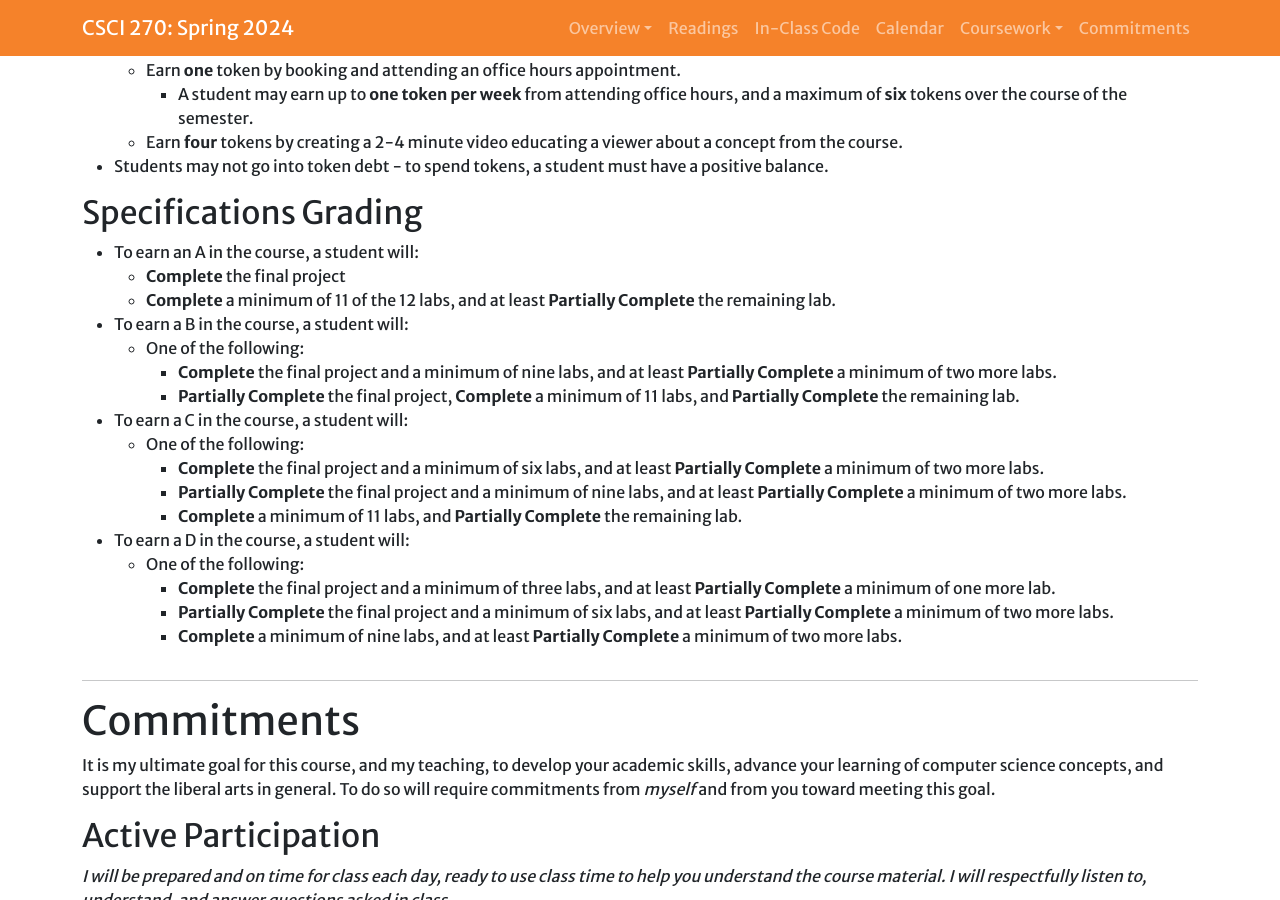
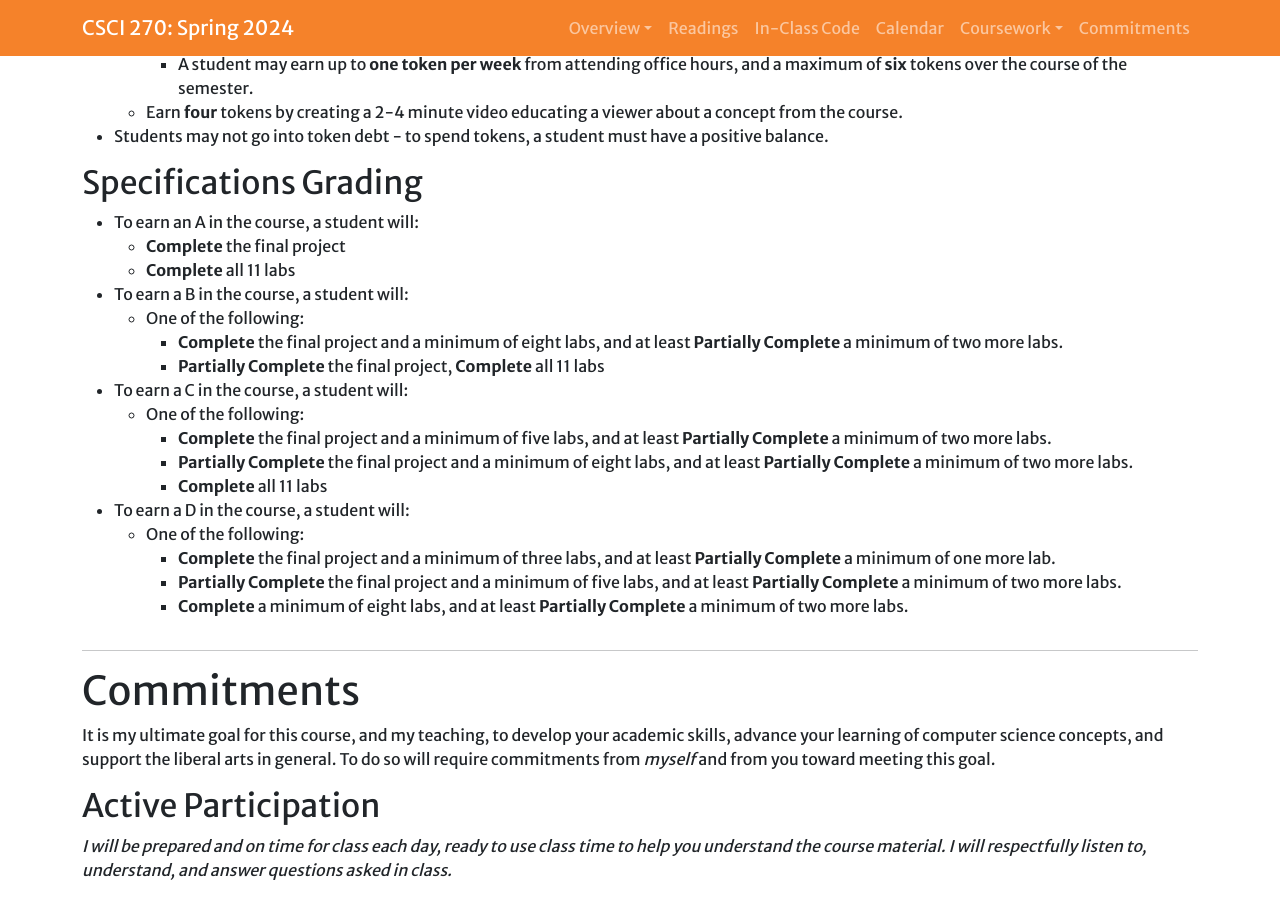
Before and after one commit to Hendrix-CS/csci270, a Jekyll site: the page built from index.md, in a window 1280 px wide and 900 px high, scrolled down 4464 px. Built offline with Jekyll 4.4.1, drawn with Linux system fonts in a browser that asks for light colours; a script that is not in the unit is left out; our own code applies the rules of GitHub Pages for plain Markdown files; some of the changed text lies outside the part shown.

Commit message:
Revised down from 12 to 11 labs and updated grading criteria accordingly

```diff
--- a/index.md
+++ b/index.md
@@ -65,34 +65,33 @@ Upon completing this course, my goal is for you to be able to:
 | 3/20   |   Weds  | **Spring Break - No class**
 | 3/22   |   Fri   | **Spring Break - No class**
 |
-| 3/25   |   Mon   | [Frequencies and Intervals](https://www.kaggle.com/gabrielferrer/frequencies-and-intervals)   | Lab 10: [Sentiment Analysis of Music](https://www.kaggle.com/gabrielferrer/music-major-and-minor-analysis)
+| 3/25   |   Mon   |                            |  Lab 10: [Music Clustering](https://www.kaggle.com/gabrielferrer/music-clustering)
 | 3/27   |   Weds  |
 | 3/29   |   Fri   |                            |
 |
-| 4/1    |   Mon   |                            | Lab 11: [Music Clustering](https://www.kaggle.com/gabrielferrer/music-clustering) | Lab 10
+| 4/1    |   Mon   |                            | Lab 11: [Visual Novel]({{site.baseurl}}/labs/novel.html)  | Lab 10
 | 4/3    |   Weds  |
 | 4/5    |   Fri   |                            |                                                                  |
 |
 | 4/8    |   Mon   | ** Eclipse - No class **   |
-| 4/10   |   Weds  |                            | Lab 12: [Visual Novel]({{site.baseurl}}/labs/novel.html)         | Lab 11
-| 4/12   |   Fri   |                            |                                                                  |
+| 4/10   |   Weds  | Final Project              | [Final project]({{site.baseurl}}/projects/project.html): Proposal   | Lab 11
+| 4/12   |   Fri   |                            |                           |
 |
 | 4/15   |   Mon   |                            |
-| 4/17   |   Weds  | Final Project              | Final Project: Proposal                                          | Lab 12
-| 4/19   |   Fri   |                            |                                                                  | [Final project]({{site.baseurl}}/projects/project.html): Proposal
+| 4/17   |   Weds  |                            |                           |
+| 4/19   |   Fri   |                            |                           |
 |
-| 4/22   |   Mon   |                            |                                                                  |
-| 4/24   |   Weds  |                            |                                                                  | [Final project]({{site.baseurl}}/projects/project.html): Progress Report
-| 4/26   |   Fri   |                            |                                                                  | [Final project]({{site.baseurl}}/projects/project.html): Progress Report |
+| 4/22   |   Mon   |                            |                           |
+| 4/24   |   Weds  |                            |                           | [Final project]({{site.baseurl}}/projects/project.html): Progress Report
+| 4/26   |   Fri   |                            |                           | [Final project]({{site.baseurl}}/projects/project.html): Progress Report |
 | 5/2    |   Thr 8:30-11:30 am|                                                                                    | [Final project]({{site.baseurl}}/projects/project.html): Presentation |
 
 # <a name="assessment">Assessment</a>
 
 ## <a name="labs">Labs</a>
 
-A total of 12 labs will be assigned throughout the semester, approximately one lab per week.
-Each submission will be assessed as either **Complete**, **Partially Complete** or **Missing**. The
-criteria for these assessments will be given for each lab.
+A total of 11 labs will be assigned throughout the semester, approximately one lab per week.
+Each submission will be assessed as either **Complete**, **Partially Complete** or **Missing**. The criteria for these assessments will be given for each lab.
 
 | #  | Lab                                                                                            | Assigned | Due      |
 |----|------------------------------------------------------------------------------------------------|----------|----------|
@@ -101,13 +100,12 @@ criteria for these assessments will be given for each lab.
 | 3  | [Document Clustering](https://www.kaggle.com/gabrielferrer/csci-270-lab-3-document-clustering) | 1/26     | 2/2      |
 | 4  | [Sentiment Analysis](https://www.kaggle.com/gabrielferrer/lab-4-sentiment-analysis)            | 2/2      | 2/9      |
 | 5  | [Topic Modeling](https://www.kaggle.com/gabrielferrer/lab-5-topic-modeling)                    | 2/9      | 2/16     |
-| 6  | [Algorithmic Art]({{site.baseurl}}/labs/art.html)                                              | 2/16     | 2/23     |
-| 7  | [Image Analysis](https://www.kaggle.com/gabrielferrer/csci-270-lab-7)                          | 2/23     | 3/1      |
-| 8  | Image Analysis of Faces                                                                        | 3/1      | 3/8      |
-| 9  | [Algorithmic Music]({{site.baseurl}}/labs/music1.html)                                         | 3/8      | 3/15     |
-|10  | [Major and Minor](https://www.kaggle.com/gabrielferrer/music-major-and-minor-analysis)         | 3/25     | 4/1      |
-|11  | [Music Clustering](https://www.kaggle.com/gabrielferrer/music-clustering)                      | 4/1      | 4/10     |
-|12  | [Visual Novel]({{site.baseurl}}/labs/novel.html)                                               | 4/10     | 4/17     |
+| 6  | [Algorithmic Art](https://www.kaggle.com/gabrielferrer/lab-6-algorithmic-art)                  | 2/16     | 2/23     |
+| 7  | [People in Paintings](https://www.kaggle.com/gabrielferrer/lab-7-people-in-paintings)          | 2/23     | 3/1      |
+| 8  | [Algorithmic Music]({{site.baseurl}}/labs/music1.html)                                         | 3/1      | 3/8      |
+| 9  | [Major and Minor](https://www.kaggle.com/gabrielferrer/music-major-and-minor-analysis)         | 3/8      | 3/15     |
+|10  | [Music Clustering](https://www.kaggle.com/gabrielferrer/music-clustering)                      | 3/25     | 4/1      |
+|11  | [Visual Novel]({{site.baseurl}}/labs/novel.html)                                               | 4/1      | 4/10     |
 
 ## <a name="finalproject">Final Project</a>
 
@@ -143,18 +141,18 @@ Each student begins the semester with **six tokens**.
 
 * To earn an A in the course, a student will:
   * **Complete** the final project
-  * **Complete** a minimum of 11 of the 12 labs, and at least **Partially Complete** the remaining lab.
+  * **Complete** all 11 labs
 * To earn a B in the course, a student will:
   * One of the following:
-    * **Complete** the final project and a minimum of nine labs, and at least **Partially Complete** a minimum of two more labs.
-	* **Partially Complete** the final project, **Complete** a minimum of 11 labs, and **Partially Complete** the remaining lab.
+    * **Complete** the final project and a minimum of eight labs, and at least **Partially Complete** a minimum of two more labs.
+	* **Partially Complete** the final project, **Complete** all 11 labs
 * To earn a C in the course, a student will:
   * One of the following:
-    * **Complete** the final project and a minimum of six labs, and at least **Partially Complete** a minimum of two more labs.
-    * **Partially Complete** the final project and a minimum of nine labs, and at least **Partially Complete** a minimum of two more labs.
-    * **Complete** a minimum of 11 labs, and **Partially Complete** the remaining lab.
+    * **Complete** the final project and a minimum of five labs, and at least **Partially Complete** a minimum of two more labs.
+    * **Partially Complete** the final project and a minimum of eight labs, and at least **Partially Complete** a minimum of two more labs.
+    * **Complete** all 11 labs
 * To earn a D in the course, a student will:
   * One of the following:
     * **Complete** the final project and a minimum of three labs, and at least **Partially Complete** a minimum of one more lab.
-    * **Partially Complete** the final project and a minimum of six labs, and at least **Partially Complete** a minimum of two more labs.
-    * **Complete** a minimum of nine labs, and at least **Partially Complete** a minimum of two more labs.
+    * **Partially Complete** the final project and a minimum of five labs, and at least **Partially Complete** a minimum of two more labs.
+    * **Complete** a minimum of eight labs, and at least **Partially Complete** a minimum of two more labs.
```
Also changed, not shown: other parts of index.md (+2 -2 lines).
